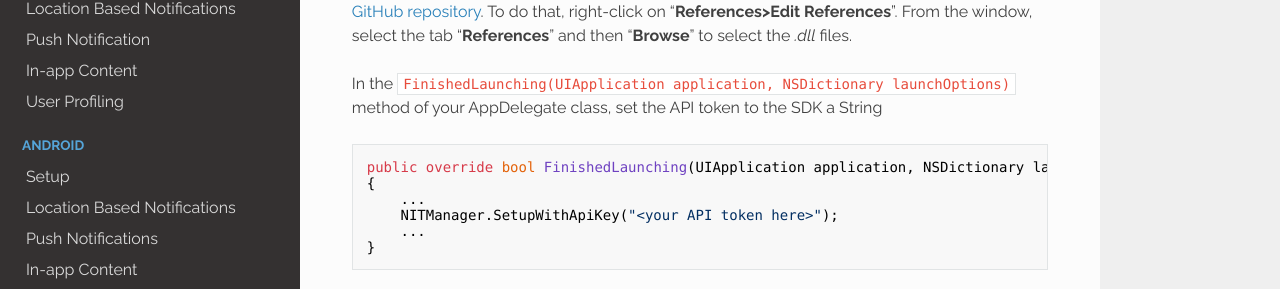
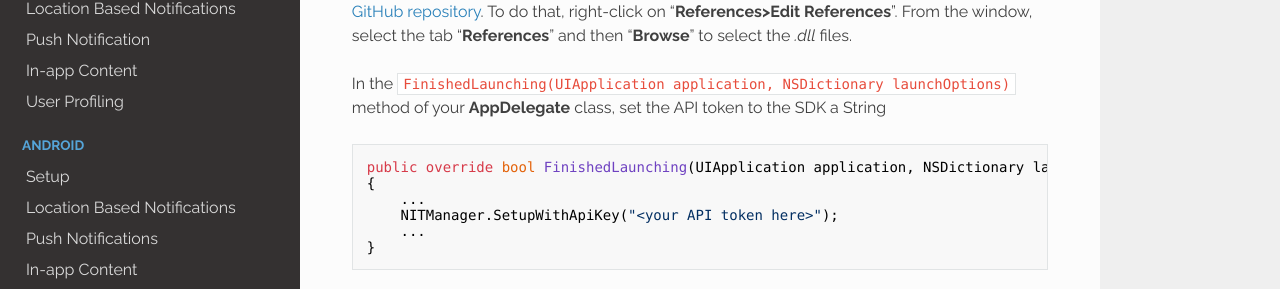
Before and after one commit to nearit/Xamarin-SDK, an MkDocs documentation site: the page built from docs/ios/setup.md, in a window 1280 px wide and 1114 px high. Shown: the part 288-577 px from the top of the window. Built offline with MkDocs 1.6.1, drawn with Linux system fonts in a browser that asks for light colours; nearby versions of some CDN libraries; old or Windows-style settings are respelled for this version of MkDocs.

````diff
--- a/docs/ios/setup.md
+++ b/docs/ios/setup.md
@@ -4,7 +4,7 @@
 
 To install NearIT for your iOS component, add all the *.dll* files from the `dlls` folder on our <a href="https://github.com/nearit/Xamarin-SDK/" target="_blank">GitHub repository</a>. To do that, right-click on “**References>Edit References**”. From the window, select the tab “**References**” and then “**Browse**” to select the *.dll* files.
 
-In the `FinishedLaunching(UIApplication application, NSDictionary launchOptions)` method of your AppDelegate class, set the API token to the SDK a String
+In the `FinishedLaunching(UIApplication application, NSDictionary launchOptions)` method of your **AppDelegate** class, set the API token to the SDK a String
 
 
 ```csharp
````
